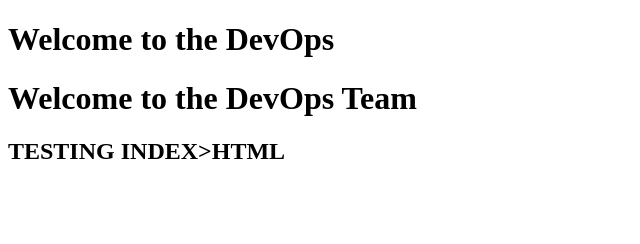
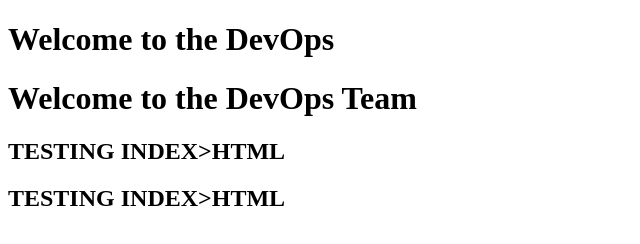
Before and after one commit to erankiraghavendra/Apache, a plain HTML site: page index.html in a window 1280 px wide. Shown: the whole page, without its empty margins (0-640 px from the left). Drawn offline with Linux system fonts and the light colour scheme.

Commit message:
Update index.html

```diff
--- a/index.html
+++ b/index.html
@@ -8,5 +8,6 @@
     <h1>Welcome to the DevOps</h1>
     <h1>Welcome to the DevOps Team</h1>
     <h2>TESTING INDEX>HTML </h2>
+    <h2>TESTING INDEX>HTML </h2>
 </body>
 </html>
```
